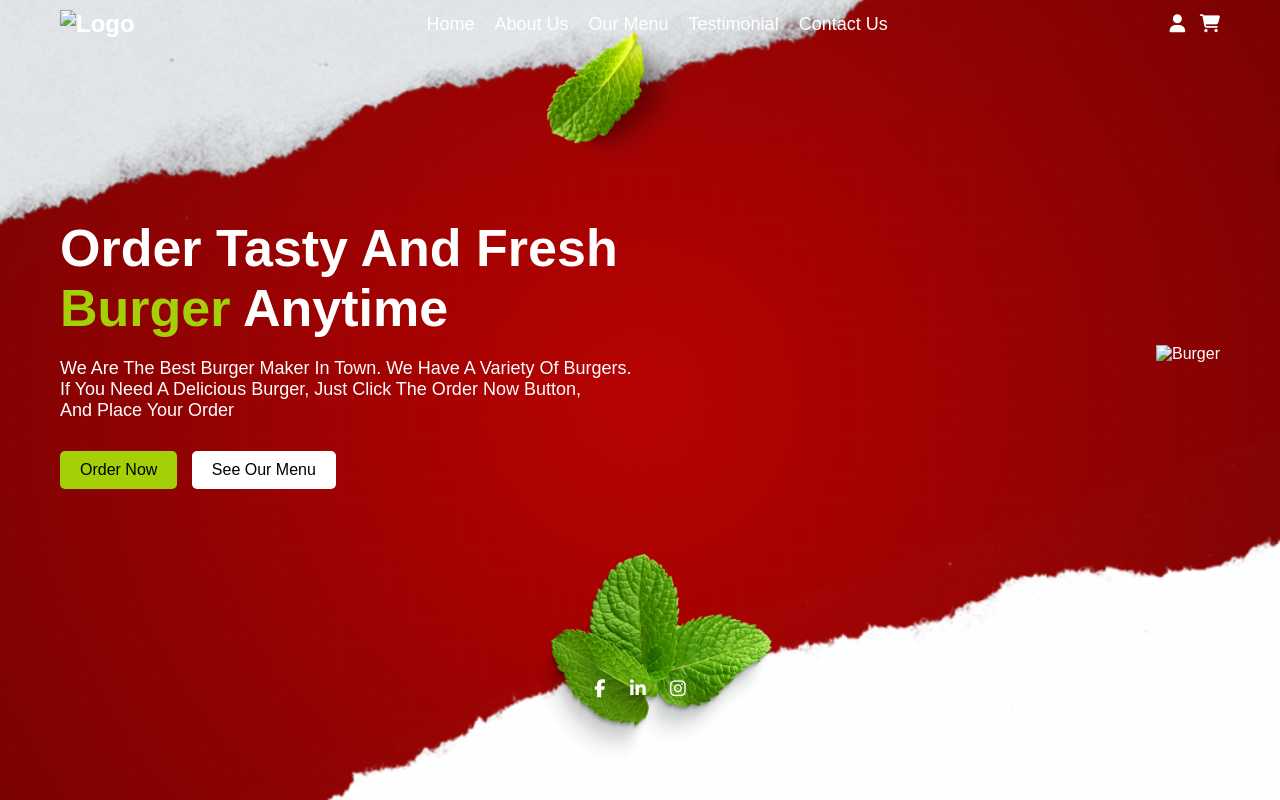
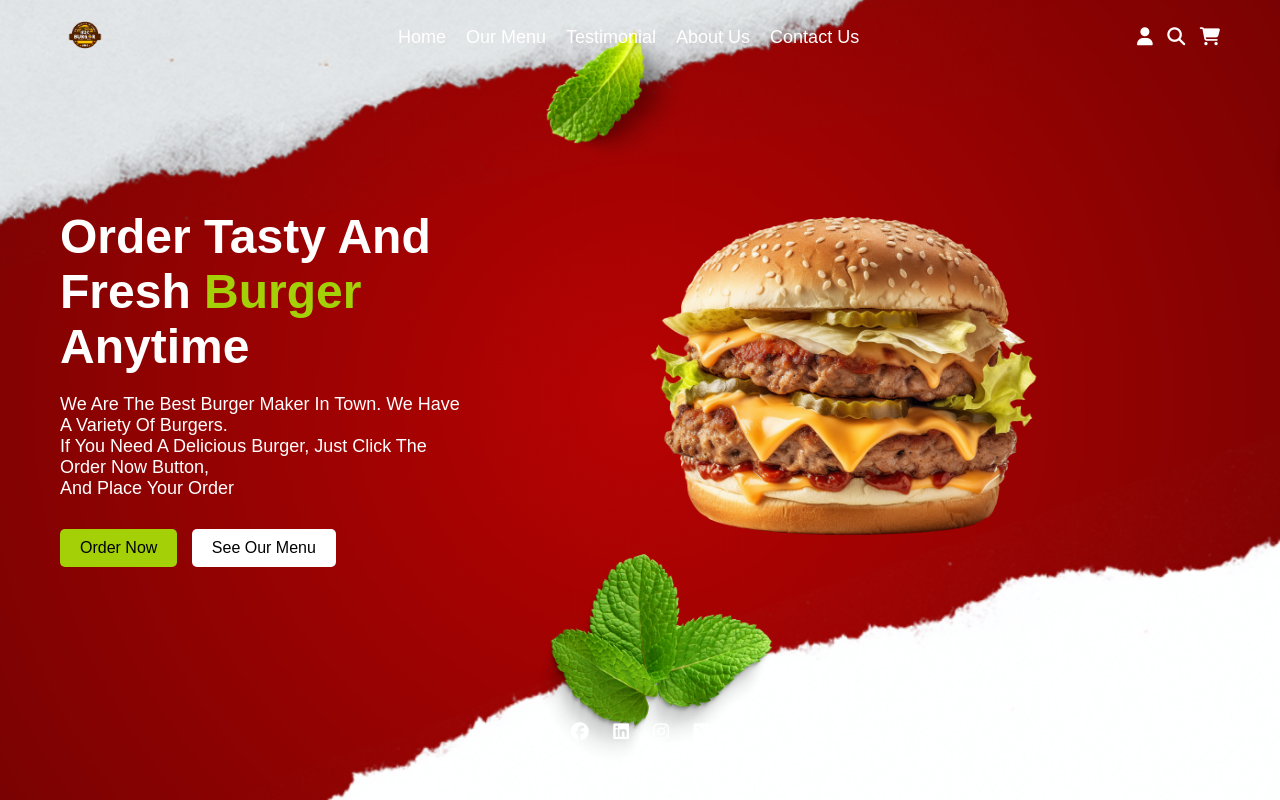
Before and after one commit to isuruwijewardhana/MOS-BURGERS-Web, a plain HTML site: page index.html in a window 1280 px wide. Drawn offline with Linux system fonts and the light colour scheme.

Commit message:
second commit - front page 1.1

```diff
--- a/index.html
+++ b/index.html
@@ -1,24 +1,27 @@
 <!DOCTYPE html>
 <html lang="en">
+
 <head>
     <meta charset="UTF-8">
     <meta name="viewport" content="width=device-width, initial-scale=1.0">
     <title>Burger Lab</title>
     <link rel="stylesheet" href="styles.css">
 </head>
+
 <body>
     <header>
         <nav>
-            <div class="logo"><img src="" alt="Logo"></div>
+            <div class="logo"><img src="Images/Logo2.png" alt="Logo"></div>
             <ul>
                 <li><a href="#">Home</a></li>
-                <li><a href="#">About Us</a></li>
                 <li><a href="#">Our Menu</a></li>
                 <li><a href="#">Testimonial</a></li>
+                <li><a href="#">About Us</a></li>
                 <li><a href="#">Contact Us</a></li>
             </ul>
             <div class="nav-icons">
                 <a href="#"><i class="fa fa-user"></i></a>
+                <a href="#"><i class="fa-solid fa-magnifying-glass"></i></a>
                 <a href="#"><i class="fa fa-shopping-cart"></i></a>
             </div>
         </nav>
@@ -27,24 +30,27 @@
         <section class="hero">
             <div class="hero-text">
                 <h1>Order Tasty And Fresh <span>Burger</span> Anytime</h1>
-                <p>We Are The Best Burger Maker In Town. We Have A Variety Of Burgers. <br>If You Need A Delicious Burger, Just Click The Order Now Button, <br>And Place Your Order</p>
+                <p>We Are The Best Burger Maker In Town. We Have A Variety Of Burgers. <br>If You Need A Delicious
+                    Burger, Just Click The Order Now Button, <br>And Place Your Order</p>
                 <div class="hero-buttons">
                     <a href="#" class="order-now">Order Now</a>
                     <a href="#" class="see-menu">See Our Menu</a>
                 </div>
             </div>
             <div class="hero-image">
-                <img src="..." alt="Burger">
+                <img src="Images/Burgers/Burger1.png" alt="Burger">
             </div>
         </section>
     </main>
     <footer>
         <div class="social-icons">
-            <a href="#"><i class="fa fa-facebook"></i></a>
-            <a href="#"><i class="fa fa-linkedin"></i></a>
-            <a href="#"><i class="fa fa-instagram"></i></a>
+            <a href="#"><i class="fab fa-facebook"></i></a>
+            <a href="#"><i class="fab fa-linkedin"></i></a>
+            <a href="#"><i class="fab fa-instagram"></i></a>
+            <a href="#"><i class="fa-brands fa-square-x-twitter"></i></a>
         </div>
     </footer>
-    <script src="https://kit.fontawesome.com/a076d05399.js"></script>
+    <script src="https://kit.fontawesome.com/49e2aac8d0.js" crossorigin="anonymous"></script>
 </body>
+
 </html>
--- a/styles.css
+++ b/styles.css
@@ -31,9 +31,8 @@ nav {
     padding: 0 20px;
 }
 
-nav .logo {
-    font-size: 24px;
-    font-weight: bold;
+nav .logo img {
+    height: 50px; /* Adjusted logo size */
 }
 
 nav ul {
@@ -62,7 +61,7 @@ nav .nav-icons a {
     justify-content: space-between;
     align-items: center;
     max-width: 1200px;
-    margin: 170px auto;
+    margin: 100px auto; /* Adjusted top margin */
     padding: 0 20px;
     flex-grow: 1;
 }
@@ -72,7 +71,7 @@ nav .nav-icons a {
 }
 
 .hero-text h1 {
-    font-size: 52px;
+    font-size: 48px; /* Adjusted font size */
     margin-bottom: 20px;
 }
 
@@ -89,7 +88,7 @@ nav .nav-icons a {
     display: inline-block;
     padding: 10px 20px;
     text-decoration: none;
-    color: rgb(0, 0, 0);
+    color: black;
     border-radius: 5px;
     margin-right: 10px;
 }
@@ -105,7 +104,8 @@ nav .nav-icons a {
 }
 
 .hero-image img {
-    max-width: 500px;
+    max-width: 100%; /* Adjusted image size */
+    height: auto;
 }
 
 footer {
@@ -153,16 +153,16 @@ footer {
     }
 
     .nav-icons {
-        display: none;
+        display: none; /* Hide icons on smaller screens */
     }
 }
 
 @media (max-width: 480px) {
     .hero-text h1 {
-        font-size: 32px;
+        font-size: 32px; /* Adjusted font size */
     }
 
     .hero-text p {
-        font-size: 16px;
+        font-size: 16px; /* Adjusted font size */
     }
 }
```
Also changed, not shown: Images/Burgers/Burger1.png (added), Images/Burgers/Burger2.png (added), Images/Burgers/Burger3.png (added), Images/Burgers/Burger4.png (added), Images/Logo2.png (added).
